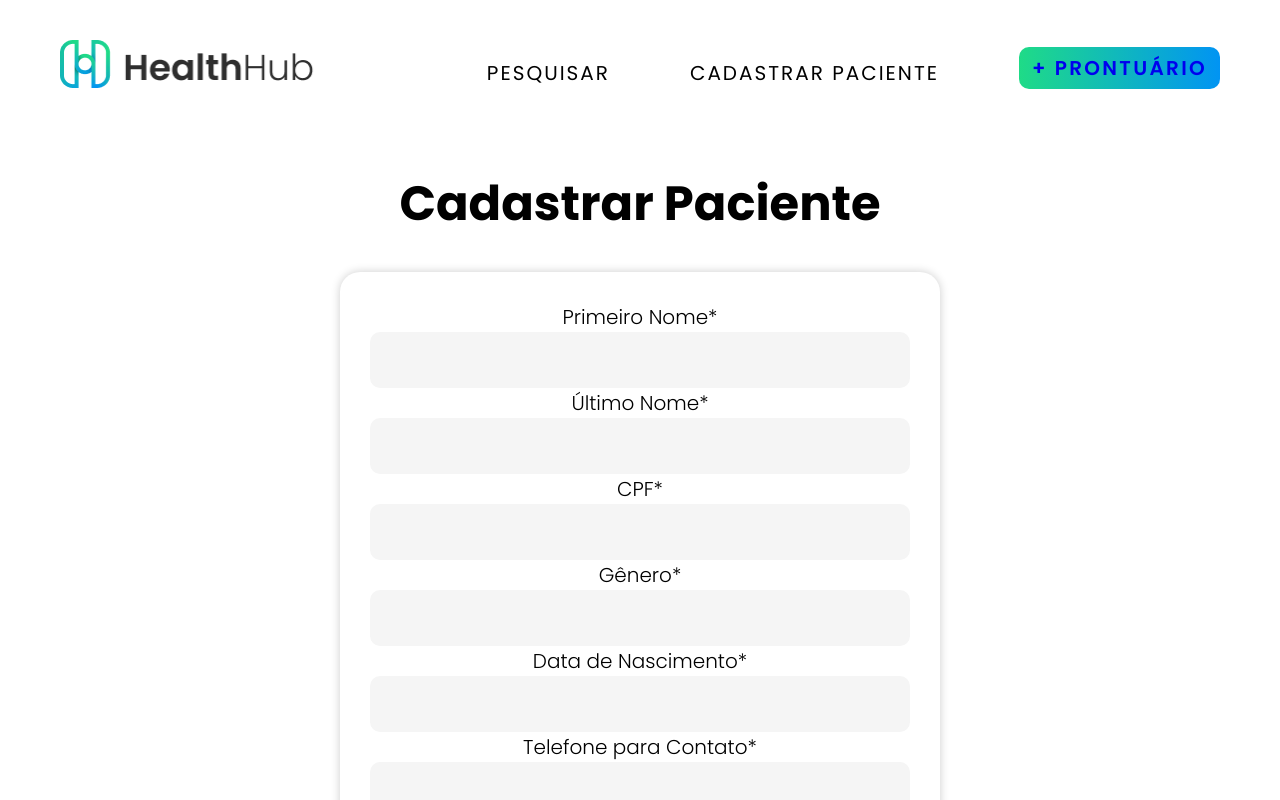
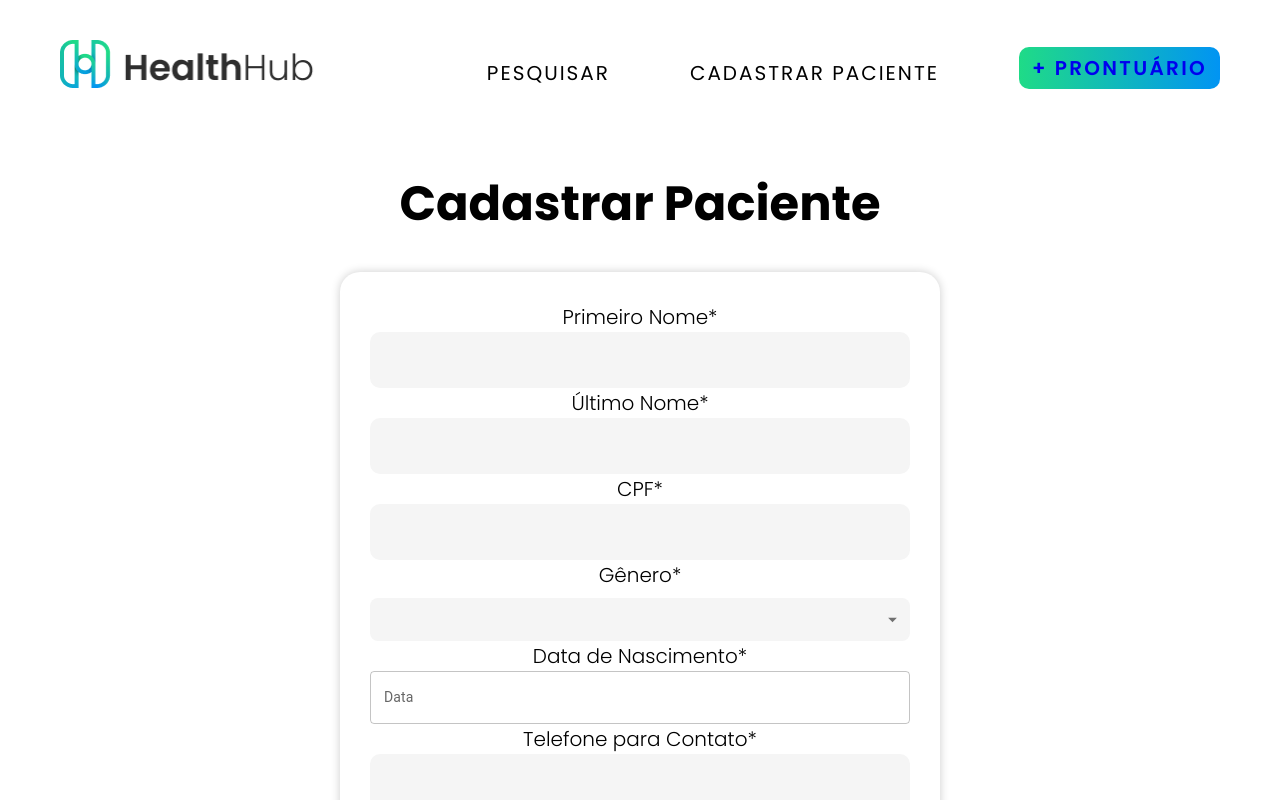
Before and after one commit to brunaportelaa/health-hub, a React (Vite) app: page /cadastrar-paciente in a window 1280 px wide. Shown: the top 800 px of the page. Built offline with nearby package versions, Linux system fonts and the light colour scheme.

Commit message:
feat: cadastro de paciente

```diff
--- a/package.json
+++ b/package.json
@@ -8,16 +8,20 @@
     "@fontsource/inter": "^5.0.6",
     "@fontsource/poppins": "^5.0.6",
     "@mui/icons-material": "^5.14.3",
-    "@mui/material": "^5.14.3",
+    "@mui/material": "^5.14.11",
+    "@mui/x-date-pickers": "^6.15.0",
     "@testing-library/jest-dom": "^5.17.0",
     "@testing-library/react": "^13.4.0",
     "@testing-library/user-event": "^13.5.0",
     "@vitejs/plugin-react-swc": "^3.4.0",
     "axios": "^1.5.0",
+    "dayjs": "^1.11.10",
     "formik": "^2.4.3",
     "react": "^18.2.0",
     "react-dom": "^18.2.0",
+    "react-input-mask": "^2.0.4",
     "react-router-dom": "^6.14.2",
+    "react-toastify": "^9.1.3",
     "styled-components": "^6.0.6",
     "vite": "^4.4.9",
     "vite-plugin-svgr": "^4.0.0",
--- a/src/App.jsx
+++ b/src/App.jsx
@@ -1,21 +1,26 @@
-import './App.css';
-import { NormalizeStyles } from './shared/NormalizeStyles';
-import PesquisaProntuario from './screens/PesquisaProntuario';
-import CadastrarPaciente from './screens/CadastrarPaciente';
-import CadastroProntuario from './screens/CadastrarProntuario';
-import { BrowserRouter, Route, Routes } from 'react-router-dom';
-import CadastrarProntuario from './screens/CadastrarProntuario';
+import "./App.css";
+import { NormalizeStyles } from "./shared/NormalizeStyles";
+import PesquisaProntuario from "./screens/PesquisaProntuario";
+import CadastrarPaciente from "./screens/CadastrarPaciente";
+import { BrowserRouter, Route, Routes } from "react-router-dom";
+import CadastrarProntuario from "./screens/CadastrarProntuario";
+import { ToastContainer } from "react-toastify";
+import "react-toastify/dist/ReactToastify.css";
 
 function App() {
   return (
     <div>
+      <ToastContainer />
       <NormalizeStyles />
       <BrowserRouter>
         <Routes>
-          <Route path='/' element={<PesquisaProntuario/>} />
-          <Route path='/cadastrar-prontuario' element={<CadastrarProntuario/>}/>
-          <Route path='/cadastrar-paciente' element={<CadastrarPaciente/>}/>
-          <Route path='*' element=''/>
+          <Route path="/" element={<PesquisaProntuario />} />
+          <Route
+            path="/cadastrar-prontuario"
+            element={<CadastrarProntuario />}
+          />
+          <Route path="/cadastrar-paciente" element={<CadastrarPaciente />} />
+          <Route path="*" element="" />
         </Routes>
       </BrowserRouter>
     </div>
--- a/src/common-components/CadastrarPaciente/CadastrarPaciente.jsx
+++ b/src/common-components/CadastrarPaciente/CadastrarPaciente.jsx
@@ -1,6 +1,13 @@
 import React, { useState } from "react";
 import "./CadastrarPaciente.css";
-import { createPatient } from "../../services/API.service";
+import { createPatient } from "../../services/api.service";
+import Select from "../Select";
+import ReactInputMask from "react-input-mask";
+import { toast } from "react-toastify";
+import { DatePicker, LocalizationProvider, ptBR } from "@mui/x-date-pickers";
+import { AdapterDayjs } from "@mui/x-date-pickers/AdapterDayjs";
+import { FormControl } from "@mui/material";
+import "dayjs/locale/pt-br";
 
 const PatientForm = () => {
   const [state, setState] = useState({
@@ -9,7 +16,7 @@ const PatientForm = () => {
       lastName: "",
       cpf: "",
       gender: "",
-      birthDate: "",
+      birthDate: null,
       contactNumber: "",
     },
     //   emergencyContact: {
@@ -33,8 +40,26 @@ const PatientForm = () => {
 
   const handleSubmit = async (e) => {
     e.preventDefault();
+    const { patient } = state;
 
-    const { patient } = state;
+    patient.cpf = patient.cpf.replaceAll(/\D/g, "");
+
+    if (patient.cpf.length < 11) {
+      toast("CPF inválido", { type: "error" });
+      return;
+    }
+
+    if (patient.birthDate.length < 10) {
+      toast("Data de nascimento inválida", { type: "error" });
+      return;
+    }
+
+    patient.contactNumber = patient.contactNumber.replaceAll(/\D/g, "");
+
+    if (patient.contactNumber.length < 13) {
+      toast("Telefone inválido", { type: "error" });
+      return;
+    }
 
     await createPatient(patient);
 
@@ -48,6 +73,8 @@ const PatientForm = () => {
         contactNumber: "",
       },
     });
+
+    toast("Paciente cadastrado!", { type: "success" });
   };
 
   return (
@@ -76,46 +103,62 @@ const PatientForm = () => {
         </div>
         <div>
           <label>CPF*</label>
-          <input
+          <ReactInputMask
+            mask="999.999.999-99"
+            value={state.patient.cpf}
             name="cpf"
-            value={state.patient.cpf}
-            type="text"
-            pattern="\d*"
-            maxLength="11"
-            minLength="11"
             onChange={(e) => {
-              e.target.value = e.target.value.replace(/[^0-9]/g, "");
               handleChange(e, "patient");
             }}
             required
           />
         </div>
-        <div>
-          <label>Gênero*</label>
-          <input
-            type="text"
-            name="gender"
+
+        <Select
+          id={"gender"}
+          label="Gênero*"
+          onChange={(e) => handleChange(e, "patient")}
+          options={[
+            { value: "male", label: "Masculino" },
+            { value: "female", label: "Feminino" },
+            { value: "other", label: "Outro" },
+          ]}
           value={state.patient.gender}
-            onChange={(e) => handleChange(e, "patient")}
           required
         />
-        </div>
-        <div>
+
         <label>Data de Nascimento*</label>
-          <input
-            type="text"
-            name="birthDate"
+        <FormControl fullWidth>
+          <LocalizationProvider
+            dateAdapter={AdapterDayjs}
+            adapterLocale="pt-BR"
+            localeText={
+              ptBR.components.MuiLocalizationProvider.defaultProps.localeText
+            }
+          >
+            <DatePicker
               value={state.patient.birthDate}
-            onChange={(e) => handleChange(e, "patient")}
-            required
+              label="Data"
+              onChange={(e) => {
+                console.log(e?.toISOString());
+                setState((p) => ({
+                  ...p,
+                  patient: {
+                    ...p.patient,
+                    birthDate: e?.toISOString()?.substring(0, 10),
+                  },
+                }));
+              }}
             />
-        </div>
+          </LocalizationProvider>
+        </FormControl>
+
         <div>
           <label>Telefone para Contato*</label>
-          <input
-            type="text"
+          <ReactInputMask
+            mask="+55 (99) 99999-9999"
+            value={state.patient.contactNumber}
             name="contactNumber"
-            value={state.patient.contactNumber}
             onChange={(e) => {
               handleChange(e, "patient");
             }}
--- /dev/null
+++ b/src/common-components/Select/index.jsx
@@ -0,0 +1,75 @@
+import { styled } from "@mui/material/styles";
+import { FormControl, Select as MUISelect, MenuItem } from "@mui/material";
+import InputBase from "@mui/material/InputBase";
+
+const BootstrapInput = styled(InputBase)(({ theme }) => ({
+  "label + &": {
+    marginTop: theme.spacing(1),
+  },
+  "& .MuiInputBase-input": {
+    borderRadius: 8,
+    position: "relative",
+    backgroundColor: "#F5F5F5",
+    fontSize: 16,
+    height: 40,
+    padding: "10px 26px 10px 12px",
+    // Use the system font instead of the default Roboto font.
+    fontFamily: [
+      "-apple-system",
+      "BlinkMacSystemFont",
+      '"Segoe UI"',
+      "Roboto",
+      '"Helvetica Neue"',
+      "Arial",
+      "sans-serif",
+      '"Apple Color Emoji"',
+      '"Segoe UI Emoji"',
+      '"Segoe UI Symbol"',
+    ].join(","),
+    "&:focus": {
+      borderRadius: 8,
+      borderColor: "#000",
+    },
+  },
+}));
+
+export default function Select({
+  label,
+  id,
+  value,
+  onChange,
+  options,
+  required,
+}) {
+  return (
+    <FormControl fullWidth variant="filled">
+      <label id={`${id}-label`}>{label}</label>
+      <MUISelect
+        labelId={`${id}-label`}
+        id={id}
+        name={id}
+        value={value}
+        onChange={onChange}
+        input={<BootstrapInput />}
+        required={required}
+        MenuProps={{
+          PaperProps: {
+            sx: {
+              bgcolor: "#F5F5F5",
+              "& .MuiMenuItem-root": {
+                fontSize: 16,
+              },
+            },
+          },
+        }}
+      >
+        {options.map((o) => (
+          <MenuItem value={o.value} key={o.value}>
+            {o.label}
+          </MenuItem>
+        ))}
+      </MUISelect>
+    </FormControl>
+  );
+}
+export { BootstrapInput };
--- a/src/shared/NormalizeStyles.js
+++ b/src/shared/NormalizeStyles.js
@@ -1,5 +1,5 @@
-import { createGlobalStyle } from 'styled-components';
-import { FontFamilies, Spaces } from './DesignTokens';
+import { createGlobalStyle } from "styled-components";
+import { FontFamilies, Spaces } from "./DesignTokens";
 export const NormalizeStyles = createGlobalStyle`
 /*! normalize.css v8.0.1 | MIT License | github.com/necolas/normalize.css */
 /* Document
@@ -16,7 +16,7 @@ export const NormalizeStyles = createGlobalStyle`
 html {
     line-height: 1.15; /* 1 */
     -webkit-text-size-adjust: 100%; /* 2 */
-    font-size: 10px; /* 3 */
+    font-size: 14px; /* 3 */
 }
 /* Sections
 ========================================================================== */
```
Also changed, not shown: jsconfig.json (added, +14 -0 lines), 1 other file (tests, documents, lock files or other folders). Lines whose indentation alone changed are shown as unchanged.
